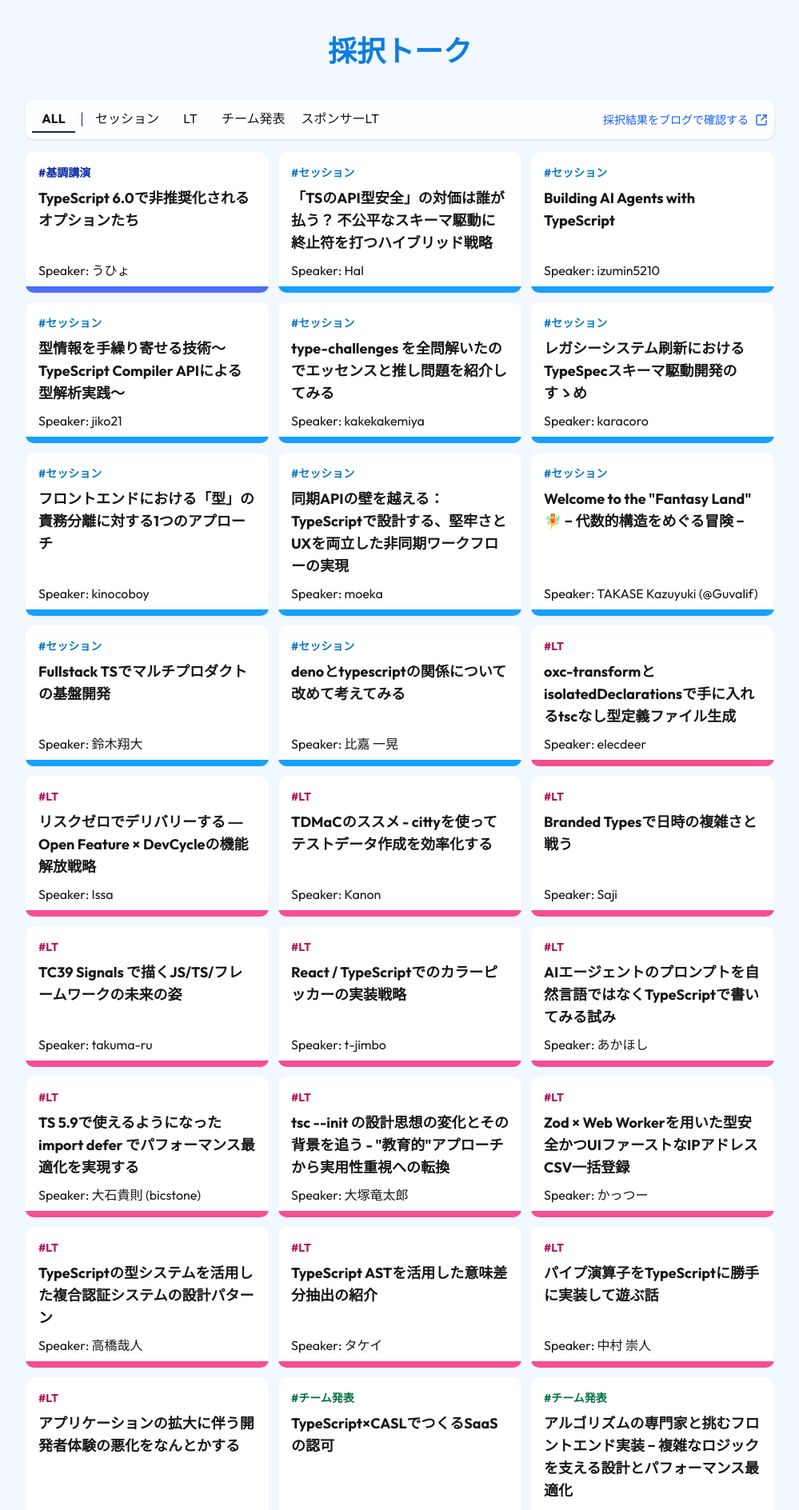
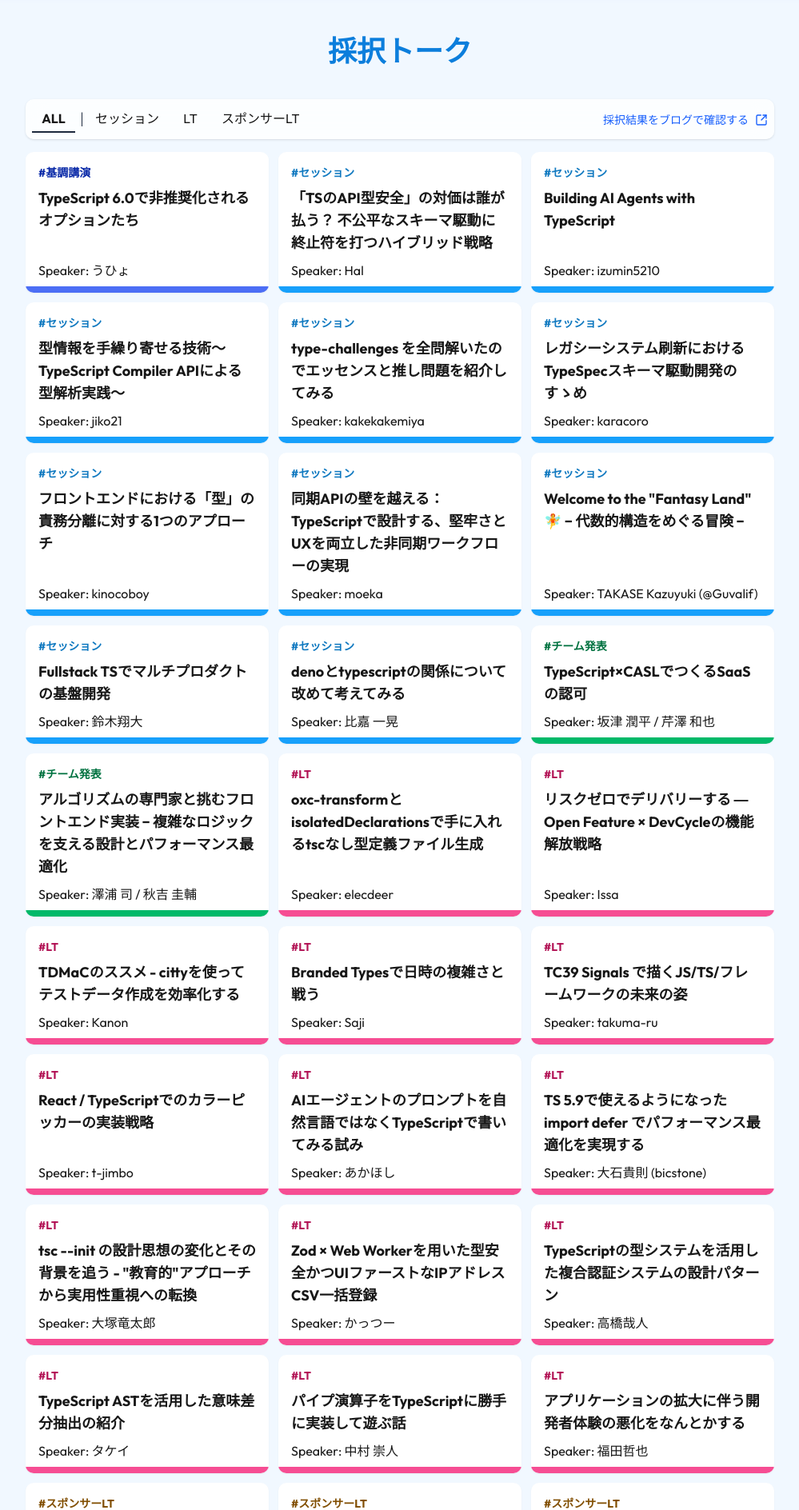
Before and after one commit to tskaigi/hokuriku-web-site, a Next.js app: page /speakers in a window 1280 px wide. Shown: the part 60-1948 px from the top of the page at 80% size, without its empty margins (140-1139 px from the left). Built offline with nearby package versions, Linux system fonts and the light colour scheme.

Commit message:
merge: team_session and session

```diff
--- a/src/app/speakers/page.tsx
+++ b/src/app/speakers/page.tsx
@@ -5,20 +5,13 @@ import { KEYNOTE_SESSION, LT, SESSION, SPONSOR_LT, TEAM_SESSION } from "@/consta
 import Link from "next/link";
 import { useSearchParams } from "next/navigation";
 
-const TABS = [
-  "ALL" as const,
-  "Session" as const,
-  "LT" as const,
-  "TeamSession" as const,
-  "SponsorLT" as const,
-];
+const TABS = ["ALL" as const, "Session" as const, "LT" as const, "SponsorLT" as const];
 type Tab = (typeof TABS)[number];
 
 const TAB_LABELS: Record<Tab, string> = {
   ALL: "ALL",
   Session: "セッション",
   LT: "LT",
-  TeamSession: "チーム発表",
   SponsorLT: "スポンサーLT",
 };
 
@@ -35,7 +28,6 @@ const Page = () => {
 
   const showSession = selected === "ALL" || selected === "Session";
   const showLT = selected === "ALL" || selected === "LT";
-  const showTeamSession = selected === "ALL" || selected === "TeamSession";
   const showSponsorLT = selected === "ALL" || selected === "SponsorLT";
 
   return (
@@ -76,12 +68,6 @@ const Page = () => {
             </ExternalLink>
           </div>
         </nav>
-        {selected === "TeamSession" && (
-          <div className="mt-4 px-4 py-2">
-            TSKaigi Hokurikuでは今回の開催にあたり、「チーム発表」枠を新たに設けました。
-            同じプロジェクト・チームでの取り組みを、異なる立場・役割の2名がそれぞれの視点から語る形式です。
-          </div>
-        )}
         <div className="mt-4 grid gap-3 sm:grid-cols-2 lg:grid-cols-3">
           {showSession &&
             KEYNOTE_SESSION.map((talk) => (
@@ -95,8 +81,9 @@ const Page = () => {
                 <div className="h-2 bg-[#4C6EF5]" />
               </div>
             ))}
-          {showSession &&
-            SESSION.map((talk) => (
+          {showSession && (
+            <>
+              {SESSION.map((talk) => (
                 <div
                   key={talk.name}
                   className="flex flex-col gap-2 overflow-hidden rounded-lg bg-white pt-4 shadow-xs"
@@ -107,6 +94,19 @@ const Page = () => {
                   <div className="bg-primary h-2" />
                 </div>
               ))}
+              {TEAM_SESSION.map((talk) => (
+                <div
+                  key={talk.name}
+                  className="flex flex-col gap-2 overflow-hidden rounded-lg bg-white pt-4 shadow-xs"
+                >
+                  <div className="px-4 text-sm font-bold text-[#007240]">#チーム発表</div>
+                  <div className="px-4 text-lg font-bold">{talk.title}</div>
+                  <div className="mt-auto px-4">Speaker: {talk.name}</div>
+                  <div className="h-2 bg-[#00b969]" />
+                </div>
+              ))}
+            </>
+          )}
           {showLT &&
             LT.map((talk) => (
               <div
@@ -117,18 +117,6 @@ const Page = () => {
                 <div className="px-4 text-lg font-bold">{talk.title}</div>
                 <div className="mt-auto px-4">Speaker: {talk.name}</div>
                 <div className="h-2 bg-[#F64D93]" />
-              </div>
-            ))}
-          {showTeamSession &&
-            TEAM_SESSION.map((talk) => (
-              <div
-                key={talk.name}
-                className="flex flex-col gap-2 overflow-hidden rounded-lg bg-white pt-4 shadow-xs"
-              >
-                <div className="px-4 text-sm font-bold text-[#007240]">#チーム発表</div>
-                <div className="px-4 text-lg font-bold">{talk.title}</div>
-                <div className="mt-auto px-4">Speaker: {talk.name}</div>
-                <div className="h-2 bg-[#00b969]" />
               </div>
             ))}
           {showSponsorLT &&
```
Lines whose indentation alone changed are shown as unchanged.
